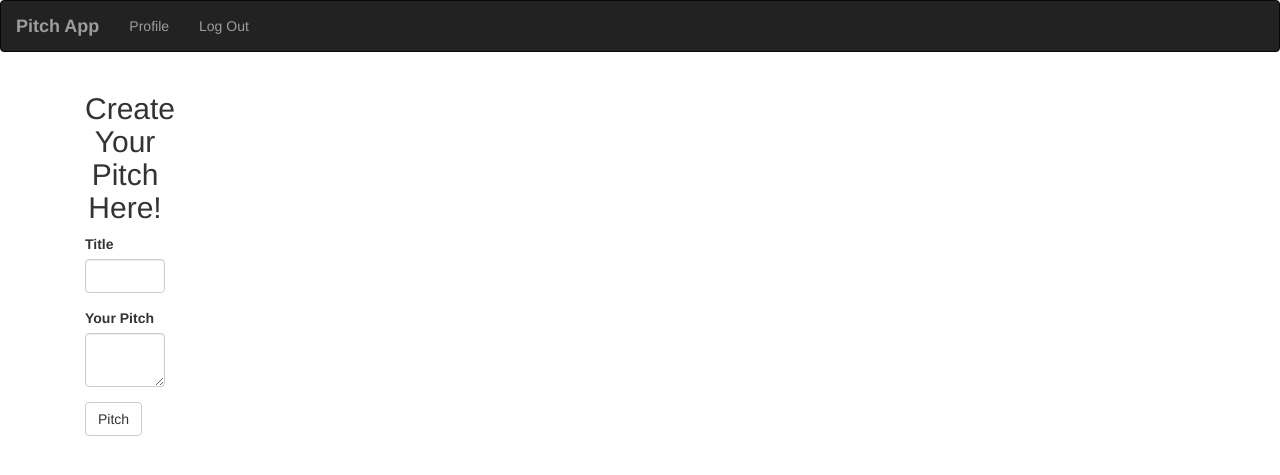
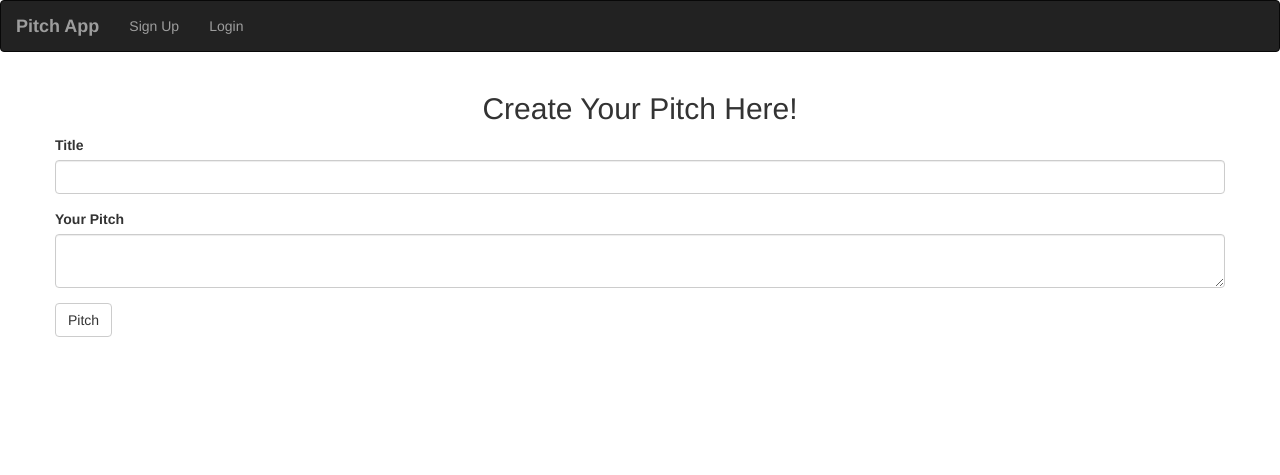
Before and after one commit to OscarMugendi/Pitch-App, a Flask app: page /new_pitch in a window 1280 px wide. Shown: the top 475 px of the page. Run offline with Flask 2, Linux system fonts and the light colour scheme; the visitor is signed in with stand-in values (Sample User, id 1); data comes from the database, SQL or seed files in the repository; some libraries are stand-ins or nearby versions.

Commit message:
html reconfiguration

```diff
--- a/app/main/views.py
+++ b/app/main/views.py
@@ -10,6 +10,28 @@
 def index():
     pitches = Pitch.query.all()
     return render_template('index.html', pitches=pitches)
+
+
+@main.route('/pitches')
+#@login_required
+def posts():
+    pitches = Pitch.query.all()
+    upvotes = Upvote.query.all()
+    user = current_user
+    return render_template('pitch_display.html', pitches=pitches, upvotes=upvotes, user=user)
+
+
+@main.route('/user')
+@login_required
+def user():
+    username = current_user.username
+    user = User.query.filter_by(username=username).first()
+
+    if user is None:
+        return ('not found')
+
+    title = "User"
+    return render_template('profile.html', user=user, title=title)
 
 
 @main.route('/user/<uname>')
@@ -25,15 +47,15 @@
 
 @main.route('/new_pitch', methods = ['POST','GET'])
 
-@login_required
+#@login_required
 def new_pitch():
     form = PitchForm()
 
     if form.validate_on_submit():
         title = form.title.data
         pitch = form.pitch.data
-        user_id = current_user
-        new_pitch_object = Pitch(pitch=pitch,user_id=current_user.get_current_object().id,title=title)
+        user_id = current_user.get_current_object().id
+        new_pitch_object = Pitch(pitch=pitch,user_id=user_id,title=title)
         new_pitch_object.save_pitch()
         return redirect(url_for('main.index'))
 
@@ -62,9 +84,9 @@
     return render_template('comment.html', form =form, pitch = pitch,comments=comments, user=user, title=title)
 
 
-@main.route('/like/<int:id>',methods = ['POST','GET'])
+@main.route('/upvote/<int:id>',methods = ['POST','GET'])
 
-@login_required
+#@login_required
 def upvote(id):
     pitch = Pitch.query.get(id)
     new_upvote = Upvote(pitch=pitch, upvote=1)
@@ -72,24 +94,11 @@
     return redirect(url_for('main.pitches'))
 
 
-@main.route('/dislike/<int:id>',methods = ['POST','GET'])
+@main.route('/downvote/<int:id>',methods = ['POST','GET'])
 
-@login_required
+#@login_required
 def downvote(id):
     pitch = Pitch.query.get(id)
     new_downvote = Downvote(pitch=pitch, downvote=1)
     new_downvote.save()
     return redirect(url_for('main.pitches'))
-
-
-@main.route('/user')
-@login_required
-def user():
-    username = current_user.username
-    user = User.query.filter_by(username=username).first()
-
-    if user is None:
-        return ('not found')
-
-    title = "User"
-    return render_template('profile.html', user=user, title=title)
--- a/app/templates/comment.html
+++ b/app/templates/comment.html
@@ -11,7 +11,7 @@
 <div class="container">
     <div class="jumbotron">
         <h1>Comments</h1>
-        <a href="/pitches"><button class="btn">Pitches</button></a>
+        <a href="/pitches"><button class="btn">Pitch</button></a>
     </div>
 
     <div class="row col-md-12">
@@ -20,7 +20,7 @@
         </div>
 
         <div class="col-md-8">
-            <h2 class="text-center text-white">Comments History:</h2>
+            <h2 class="text-center text-white">Comment History</h2>
             <p>{{display_comments(comments)}}</p>
         </div>
     </div>
--- a/app/templates/navbar.html
+++ b/app/templates/navbar.html
@@ -13,14 +13,8 @@
 
         <div class="navbar-collapse collapse">
             <ul class="nav navbar-nav">
-                <!--<li><a href="/">Home</a></li>-->
-                {% if current_user.is_authenticated %}
-                <li><a href="{{url_for('main.profile',uname=current_user.username)}}">Profile</a></li>
-                <li><a href="{{url_for('auth.logout')}}">Log Out</a></li>
-                {% else %}
                 <li><a href="{{url_for('auth.signup')}}">Sign Up</a></li>
                 <li><a href="{{url_for('auth.login')}}">Login</a></li>
-                {%endif%}
             </ul>
         </div>
 
--- a/app/templates/new_pitch.html
+++ b/app/templates/new_pitch.html
@@ -6,13 +6,13 @@
 {% block content %}
 
 <div class="container" id="particles-js">
-    <div class=" row" >
-        <div class="col-md-2">
-            <div class="col-md-8" id="postform">
+    <div class="row" >
+        <div class="col-md">
+            <div class="col-md" id="postform">
                 <h2 class="text-center">Create Your Pitch Here!</h2>
                 {{wtf.quick_form(form)}}
             </div>
-        <div class="col-md-2"></div>
+        <div class="col-md"></div>
     </div>
 </div>
 
```
Also changed, not shown: app/templates/index.html (+5 -5 lines), app/templates/pitch.html (+4 -4 lines).
